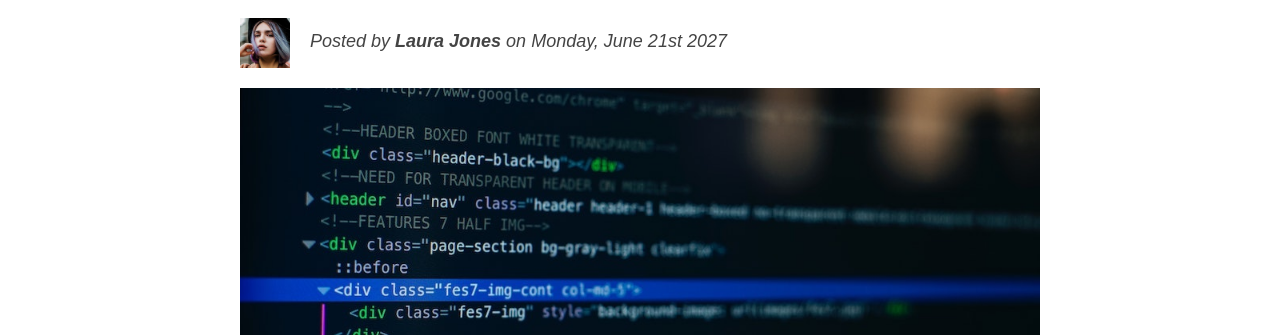
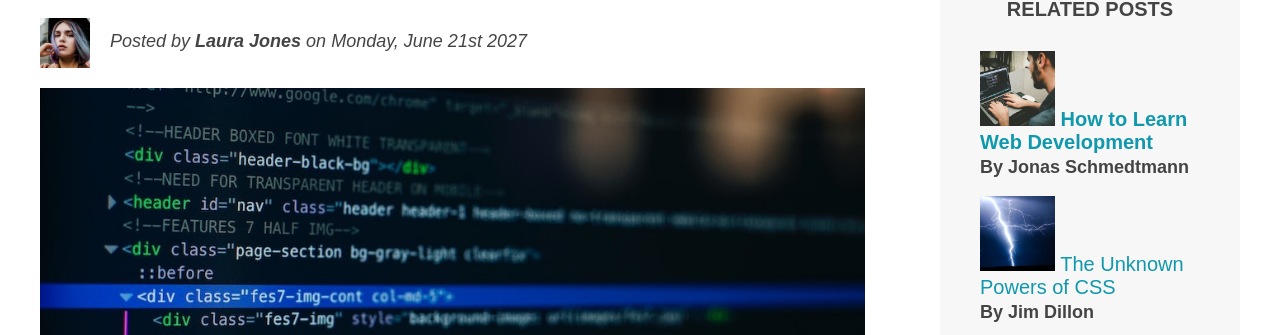
Before and after one commit to s2458588/html-css-course, a plain HTML site: page 04-CSS-Layouts/index.html in a window 1280 px wide. Shown: the part 198-533 px from the top of the page. Drawn offline with Linux system fonts and the light colour scheme.

Commit message:
Section 4, Challenge #1

```diff
--- a/04-CSS-Layouts/style.css
+++ b/04-CSS-Layouts/style.css
@@ -2,6 +2,7 @@
   /* border-top: 10px solid #1098ad; */
   margin: 0;
   padding: 0;
+  box-sizing: border-box; /* width + height calc now uses border dimensions */
 }
 
 /* PAGE SECTIONS */
@@ -14,7 +15,7 @@ body {
 }
 
 .container {
-  width: 800px;
+  width: 1200px;
   /* margin-left: auto;
   margin-right: auto; */
   margin: 0 auto;
@@ -51,8 +52,7 @@ aside {
   border-bottom: 5px solid #1098ad;
   /* padding-top: 50px;
   padding-bottom: 50px; */
-  padding: 50px 0;
-  width: 500px;
+  padding: 50px 40px;
 }
 
 /* SMALLER ELEMENTS */
@@ -83,6 +83,7 @@ h4 {
   font-size: 20px;
   text-transform: uppercase;
   text-align: center;
+  margin-bottom: 30px;
 }
 
 p {
@@ -135,6 +136,7 @@ li:last-child {
 
 .related {
   list-style: none;
+  margin-left: 0;
 }
 
 body {
@@ -296,3 +298,16 @@ nav {
   content: "";
   display: block;
 }
+article {
+  width: 825px;
+  float: left;
+}
+
+aside {
+  width: 300px;
+  float: right;
+}
+
+footer {
+  clear: both;
+}
```
